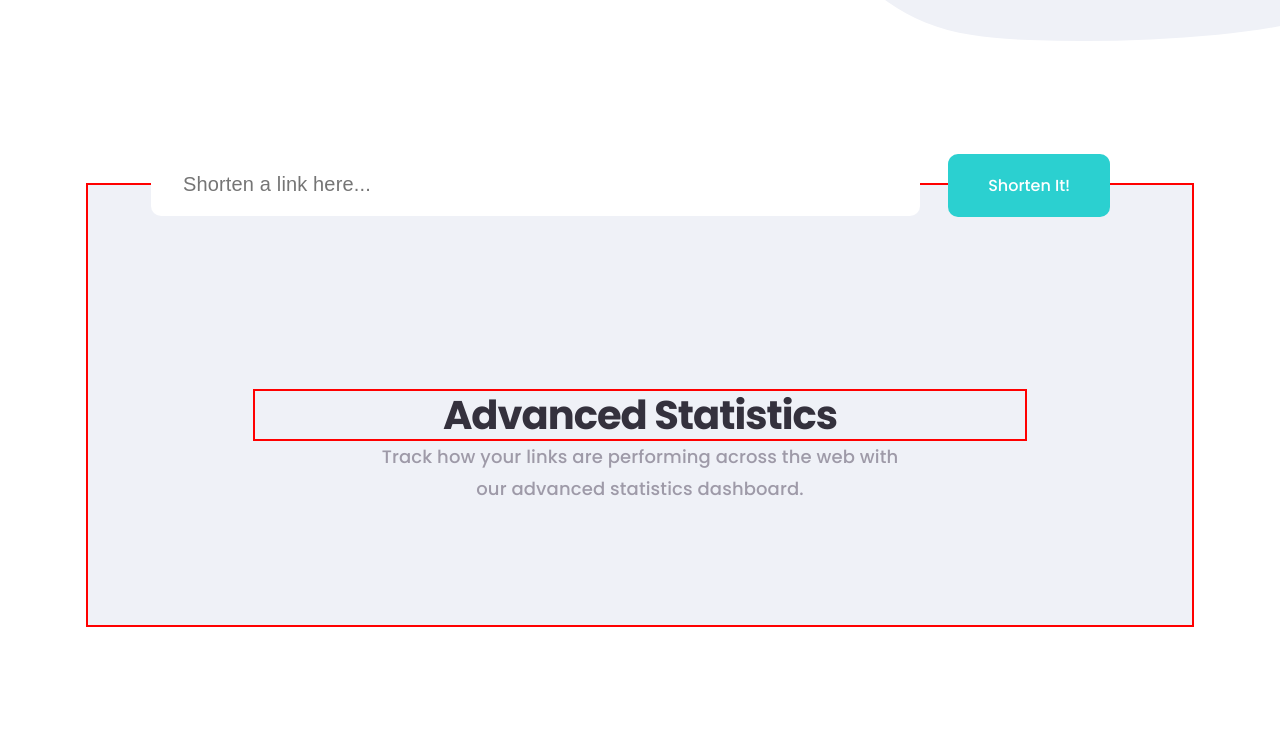
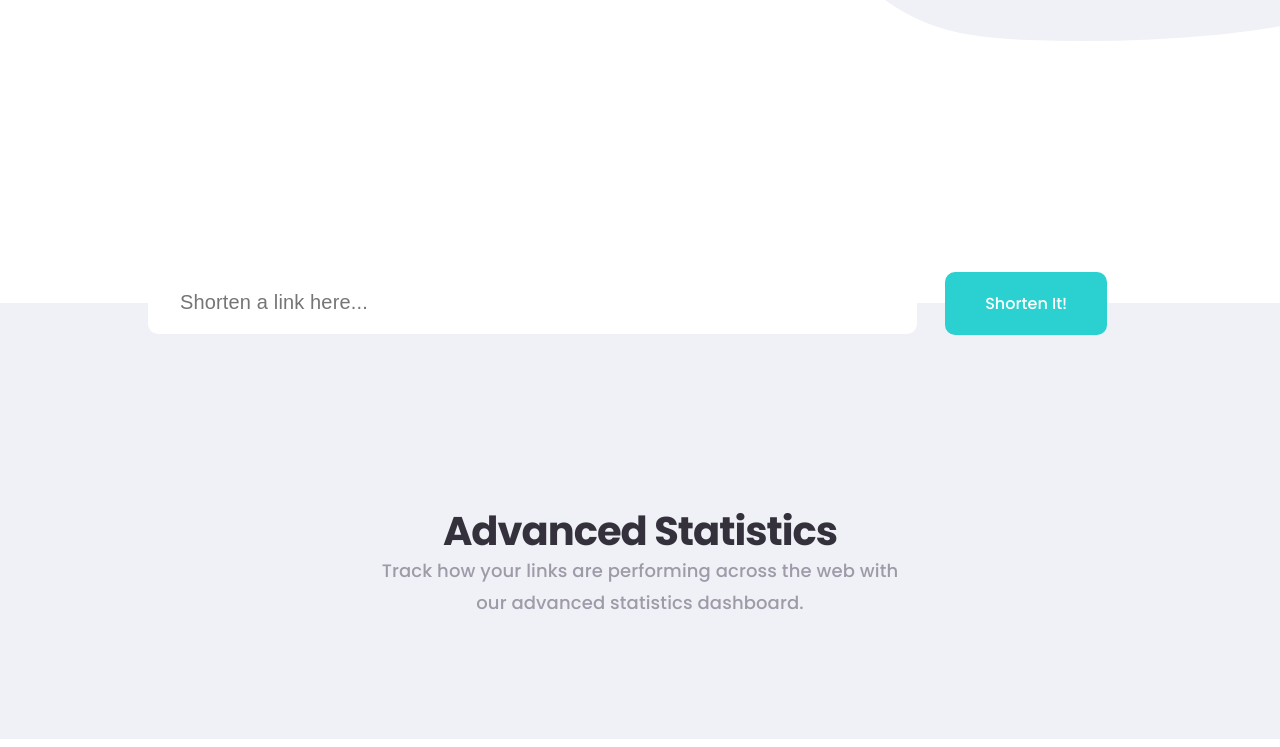
Before and after one commit to KwameWilson/URL-shortening-API-landing-page-20231120T161336Z-001, a plain HTML site: page index.html in a window 1280 px wide. Shown: the part 602-1349 px from the top of the page. Drawn offline with Linux system fonts and the light colour scheme.

Commit message:
Corrected the container for the main section

```diff
--- a/css/style.css
+++ b/css/style.css
@@ -111,10 +111,18 @@ header a:nth-child(4) {
     height: 482px;
 }
 
+main {
+    background: #EFF1F7;
+}
+
+.main-container {
+    width: 1110px;
+    margin: 0 auto;
+}
+
 section.statistics {
-    background: #EFF1F7;
     padding: 204px 165px 120px;
-    border: 2px solid red;
+    /* border: 2px solid red; */
     position: relative;
 }
 
@@ -129,7 +137,7 @@ section.statistics {
 }
 
 section.statistics h2:nth-child(2) {
-    border: 2px solid red;
+    /* border: 2px solid red; */
     color: #34313D;
     text-align: center;
     font-size: 40px;
--- a/index.html
+++ b/index.html
@@ -39,8 +39,10 @@
                 <img src="images/working_with_computer.svg" alt="">
             </div>
         </header>
+    </div>
 
-
+    <main>
+        <div class="main-container">
             <section class="statistics">
 
                 <div class="shorten">
@@ -52,5 +54,7 @@
                 <h3>Track how your links are performing across the web with our advanced statistics dashboard.</h3>
             </section>
         </div>
+
+    </main>
 </body>
 </html>
```
Lines whose indentation alone changed are shown as unchanged.
